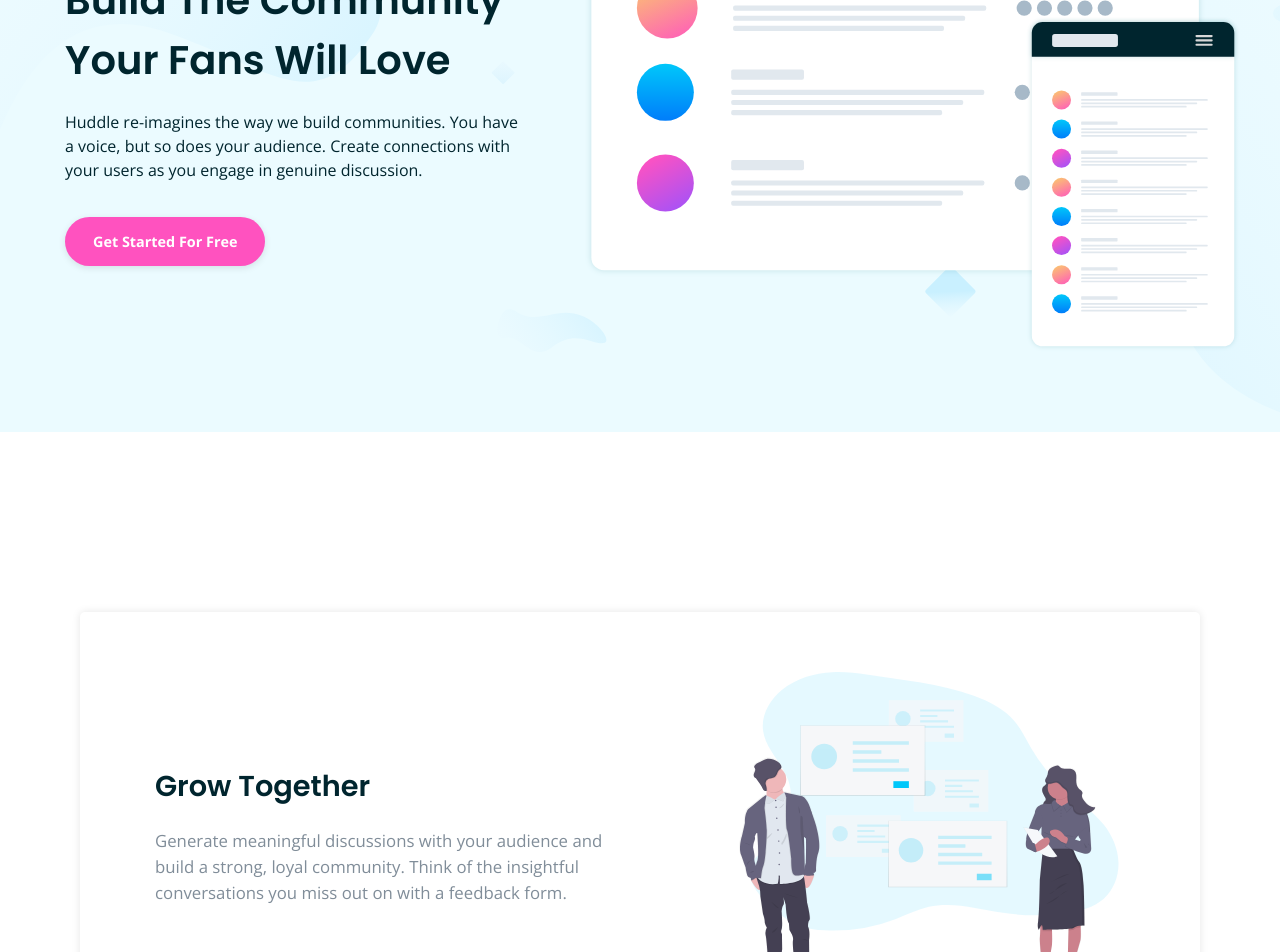
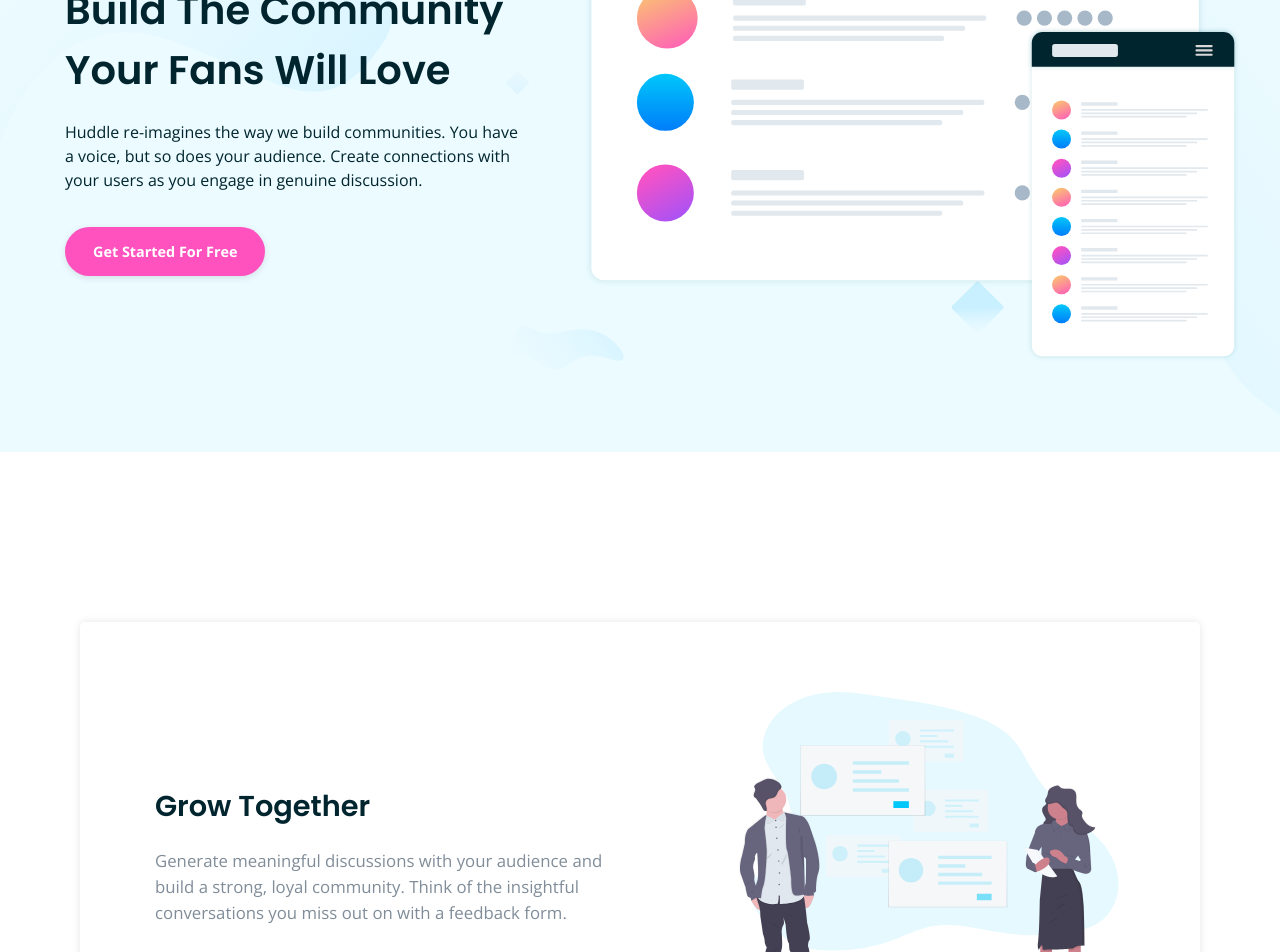
Before and after one commit to luis08201/huddle-landing-page-with-alternating-feature-blocks-master-, a plain HTML site: page index.html in a window 1280 px wide. Shown: the part 268-1220 px from the top of the page. Drawn offline with nearby package versions, Linux system fonts and the light colour scheme.

Commit message:
adding some padding

```diff
--- a/assets/scss/_landingPage.scss
+++ b/assets/scss/_landingPage.scss
@@ -82,7 +82,7 @@
         &--bg {
             background-color: var(--very-pale-cyan);
             position: relative;
-            padding: 50px 0;
+            padding: 60px 0;
 
             &::before {
                 content: '';
@@ -141,10 +141,10 @@
     padding: 60px 0 280px;
     display: flex;
     flex-direction: column;
-    gap: 30px;
+    gap: 36px;
 
     @media screen and (min-width:992px) {
-        padding: 180px 0 280px;
+        padding: 170px 0 330px;
     }
 }
 
--- a/assets/scss/_mixin.scss
+++ b/assets/scss/_mixin.scss
@@ -194,7 +194,7 @@
     }
 
     @media screen and (min-width:992px) {
-        padding: 60px;
+        padding:70px 60px;
     }
 }
 
```
Also changed, not shown: assets/css/main.css, 1 other file.
